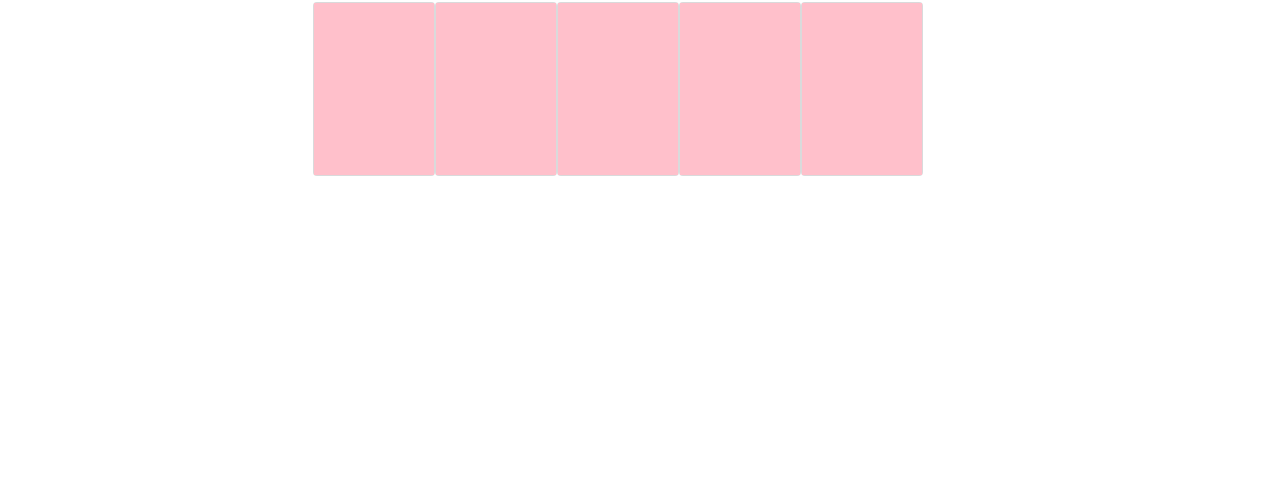
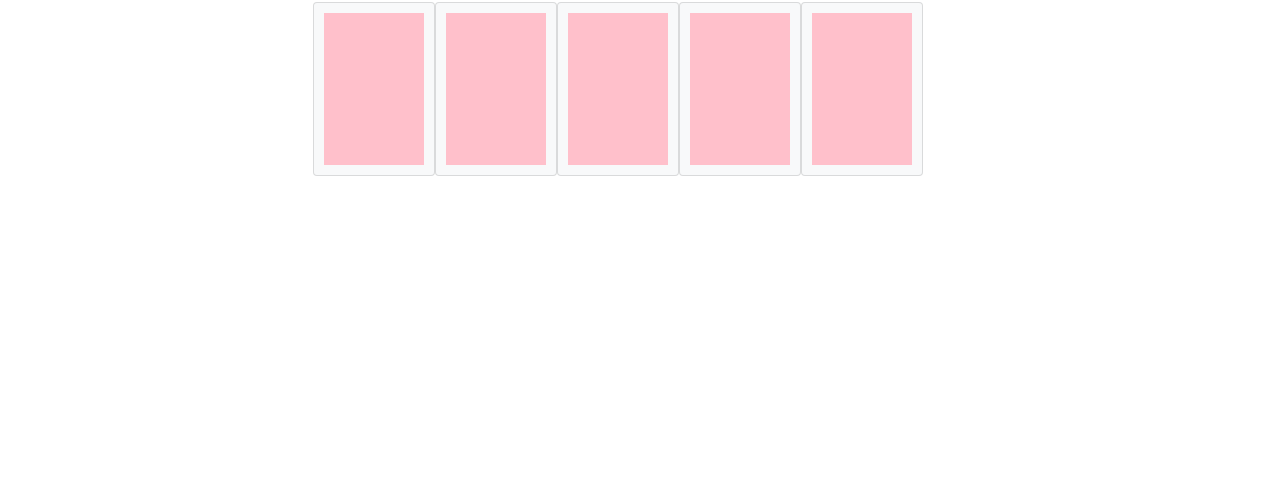
Before and after one commit to lakis006/weather-dashboard, a plain HTML site: page index.html in a window 1280 px wide. Shown: the part 302-800 px from the top of the page. Drawn offline with nearby package versions, Linux system fonts and the light colour scheme.

Commit message:
finalized css

```diff
--- a/assets/style.css
+++ b/assets/style.css
@@ -19,7 +19,8 @@ li {
 
 .card-body {
     background-color: pink;
-    padding: 60px;
+    margin: 10px;
+    padding: 50px;
 }
 
 .jumbotron {
```
